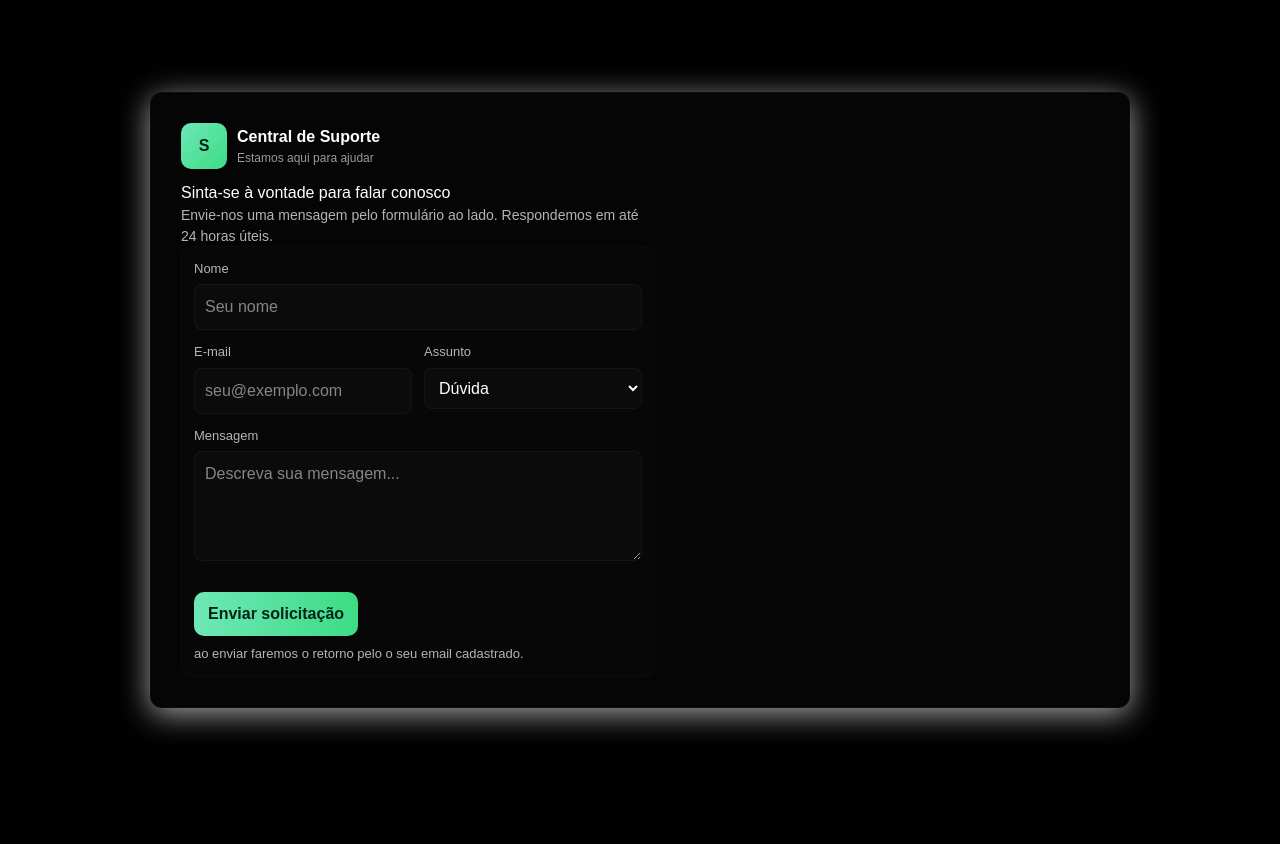
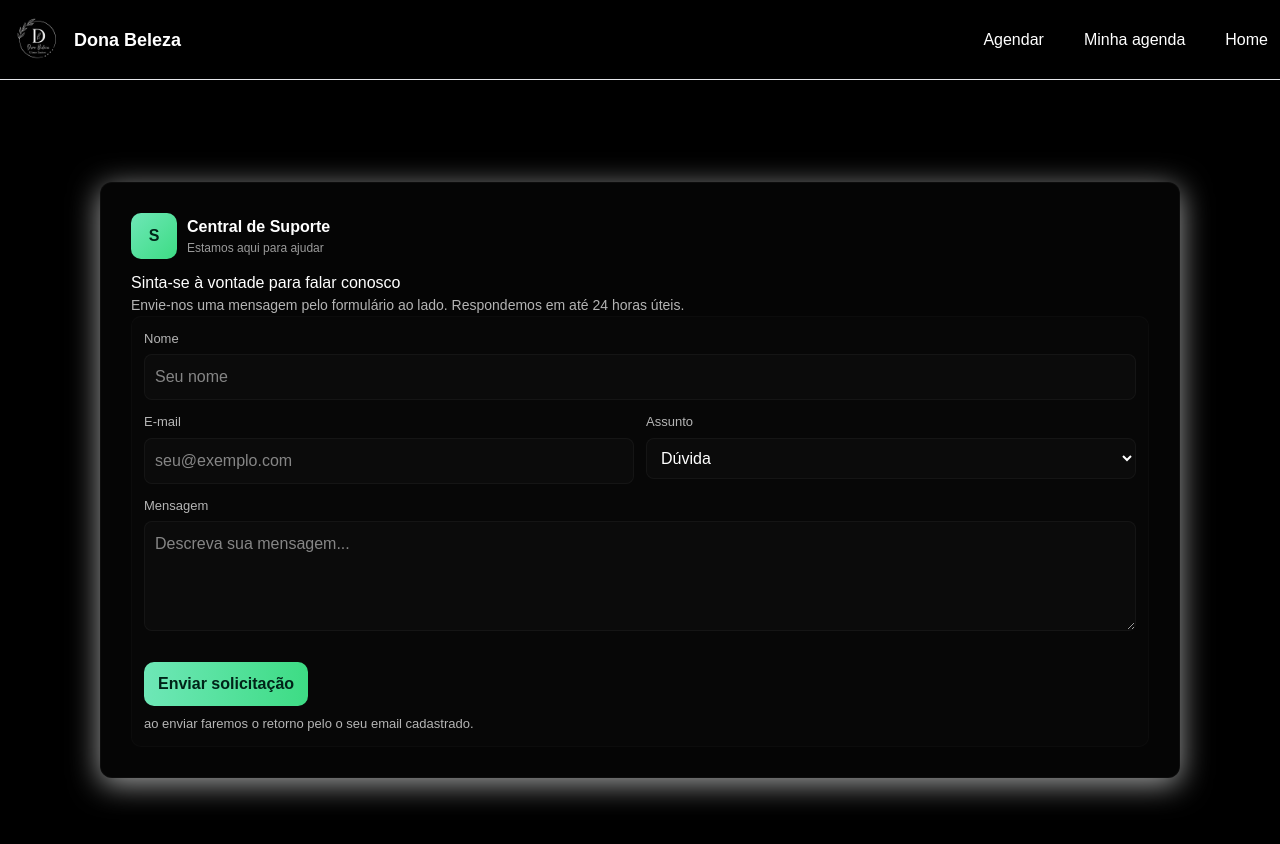
Before and after one commit to felipelima-Ti/clinica-estetica, a Next.js app: page /suporte in a window 1280 px wide. Shown: the top 844 px of the page. Before the commit the page ends 800 px from the top, so only its background shows below. Built offline with nearby package versions, Linux system fonts and the light colour scheme.

Commit message:
update all

```diff
--- a/src/app/agenda/page.js
+++ b/src/app/agenda/page.js
@@ -4,6 +4,7 @@ import {addDoc,collection,Timestamp,query,where,getDocs,} from "firebase/firesto
 import { db } from "../lib/firebaseConfig";
 import { useRouter } from "next/navigation";
 import Image from "next/image";
+import Link from "next/link";
 export default function Agenda() {
   const [usuario, setUsuario] = useState("");
   const [form, setForm] = useState({
@@ -114,18 +115,44 @@ router.push("/painel");
 
 
   return (
-    <div className="agenda-container">
-      <h2 className="flex flex-col items-center mt-5 text-xl text-rose-300">
+    <div className="agenda-container mb-25">
+       <header className="flex items-center justify-between p-3 border-b border-gray-200 bg-black text-white w-full h-20 mb-20"
+        >
+          <div className="flex items-center justify-center space-x-3">
+            <Image src="/fundo.png" width={50} height={50} alt="Logo" />
+
+            <span className="font-bold text-lg">Dona Beleza</span>
+          </div>
+
+          <ul className="flex space-x-10">
+            <li>
+             <Link href="/painel" className="hover:text-gray-400 transition-colors">
+                Home
+              </Link>
+            </li>
+            <li>
+              <Link href="/agendamentos" className="hover:text-gray-400 transition-colors">
+                Minha agenda
+              </Link>
+            </li>
+            <li>
+            <Link href="/suporte" className="hover:text-gray-400 transition-colors">
+                Suporte
+              </Link>
+            </li>
+          </ul>
+        </header>
+      <h2 className="flex flex-col items-center mt-5 text-xl text-rose-300 mb-10">
         Agendar atendimento
       </h2>
 
       {usuario && (
-        <p className="m-5 text-lg">
+        <p className="m-10 text-lg mb-10">
           Nome do Cliente: <strong>{usuario}</strong>
         </p>
       )}
         <div className="ml-10">
-  <p className="font-bold mb-5">Tabela de preços de nossos serviços</p>
+  <p className="font-bold mb-10">Tabela de preços de nossos serviços</p>
 </div>
   <div className="flex items-center">
     <Image src="/pele.jpg" width={70} height={100} alt="" className="border border-white ml-10" />
--- a/src/app/agendamentos/page.js
+++ b/src/app/agendamentos/page.js
@@ -3,6 +3,8 @@ import { useState, useEffect } from "react";
 import { collection, query, where, getDocs } from "firebase/firestore";
 import { db } from "../lib/firebaseConfig";
 import { doc, deleteDoc } from "firebase/firestore";
+import Link from "next/link";
+import Image from "next/image";
 
 export default function Agendamentos() {
   const [usuario, setUsuario] = useState("");
@@ -73,8 +75,36 @@ export default function Agendamentos() {
   };
 
   return (
-    <div className="agendamentos-container border-b pb-20 mb-20 border-rose-300">
-      <h2 className="text-xl mt-5 flex flex-col items-center border-b border-rose-300 pb-20 justify-center">Meus Agendamentos<br></br></h2>
+    <div>
+       <header className="flex items-center justify-between p-3 border-b border-gray-200 bg-black text-white w-full h-20 mb-20"
+        >
+          <div className="flex items-center justify-center space-x-3">
+            <Image src="/fundo.png" width={50} height={50} alt="Logo" />
+
+            <span className="font-bold text-lg">Dona Beleza</span>
+          </div>
+
+          <ul className="flex space-x-10">
+            <li>
+              <Link href="/agenda" className="hover:text-gray-400 transition-colors">
+                Agendar
+              </Link>
+            </li>
+            <li>
+               <Link href="/painel" className="hover:text-gray-400 transition-colors">
+                Home
+              </Link>
+            </li>
+            <li>
+            <Link href="/suporte" className="hover:text-gray-400 transition-colors">
+                Suporte
+              </Link>
+            </li>
+          </ul>
+        </header>
+        <h2 className="text-xl mt-5 flex flex-col items-center pb-20 justify-center">Meus Agendamentos<br></br></h2>
+    <div className="agendamentos-container border pb-20 mb-20 border-rose-300 m-2 ">
+
 
 
       {usuario && (
@@ -102,7 +132,7 @@ export default function Agendamentos() {
       agendamentos.map((agendamento) => (
       <div
         key={agendamento.id}
-        className="agendamento-item p-4 border-1 border-rose-300 m-10 p-2 rounded-xl"
+        className="agendamento-item p-4 border-1 border-rose-300 m-10 p-2 rounded-xl bg-rose-200 text-black"
       >
         <h3 className="text-lg">Serviço: {agendamento.servico}</h3>
         <p><strong>Data:</strong> {agendamento.data}</p>
@@ -111,7 +141,7 @@ export default function Agendamentos() {
 
         <button
           onClick={() => excluirAgendamento(agendamento.id)}
-          className=" bg-red-300 border-1 border-white-400 p-2 mt-3 rounded-xl w-30"
+          className=" bg-red-300 border-1 border-white-400 p-2 mt-3 rounded-xl w-30 font-bold"
         >
          Cancelar
         </button>
@@ -123,5 +153,6 @@ export default function Agendamentos() {
   <p className=" ml-10 mt-10 text-lg mr-10"><b className="text-rose-300">Obs: </b>em caso de cancelamento informe porfavor em 5 horas antes</p>
 </div>
 </div>
+</div>
   );
 }
--- a/src/app/painel/page.js
+++ b/src/app/painel/page.js
@@ -195,7 +195,7 @@ export default function Painel() {
           </div>
           </section>
           <div className="mb-10"><p>Precisa de ajuda?</p>
-            <p>Mande uma mensagem para gente no canal de suporte!</p>
+            <p className="mr-3">Mande uma mensagem para gente no canal de suporte!</p>
             <Link className="text-rose-200" href="/suporte">Envie sua mensagem</Link>
           </div>
         </div>
--- a/src/app/suporte/page.js
+++ b/src/app/suporte/page.js
@@ -44,7 +44,35 @@ export default function Suport() {
   }, []);
 
   return (
+    <div>
+        <header className="flex items-center justify-between p-3 border-b border-gray-200 bg-black text-white w-full h-20"
+        >
+          <div className="flex items-center justify-center space-x-3">
+            <Image src="/fundo.png" width={50} height={50} alt="Logo" />
+
+            <span className="font-bold text-lg">Dona Beleza</span>
+          </div>
+
+          <ul className="flex space-x-10">
+            <li>
+              <Link href="/agenda" className="hover:text-gray-400 transition-colors">
+                Agendar
+              </Link>
+            </li>
+            <li>
+              <Link href="/agendamentos" className="hover:text-gray-400 transition-colors">
+                Minha agenda
+              </Link>
+            </li>
+            <li>
+              <Link href="/painel" className="hover:text-gray-400 transition-colors">
+                Home
+              </Link>
+            </li>
+          </ul>
+        </header>
     <main className="page">
+
       <section className="card" aria-labelledby="support-title">
 
         <div className="intro">
@@ -111,5 +139,6 @@ export default function Suport() {
 
       </section>
     </main>
+    </div>
   );
 }
--- a/src/app/suporte/suporte.css
+++ b/src/app/suporte/suporte.css
@@ -23,9 +23,9 @@ body{
 }
 .card {
   width: 100%;
-  max-width: 980px;
+  max-width: 1080px;
   display: grid;
-  grid-template-columns: 1fr 420px;
+
   gap: 24px;
   padding: 24px;
   border-radius: 12px;
@@ -176,3 +176,6 @@ body{
 .sp{
     margin-left: 200px;
 }
+.form{
+    width: 100%;
+}
```
